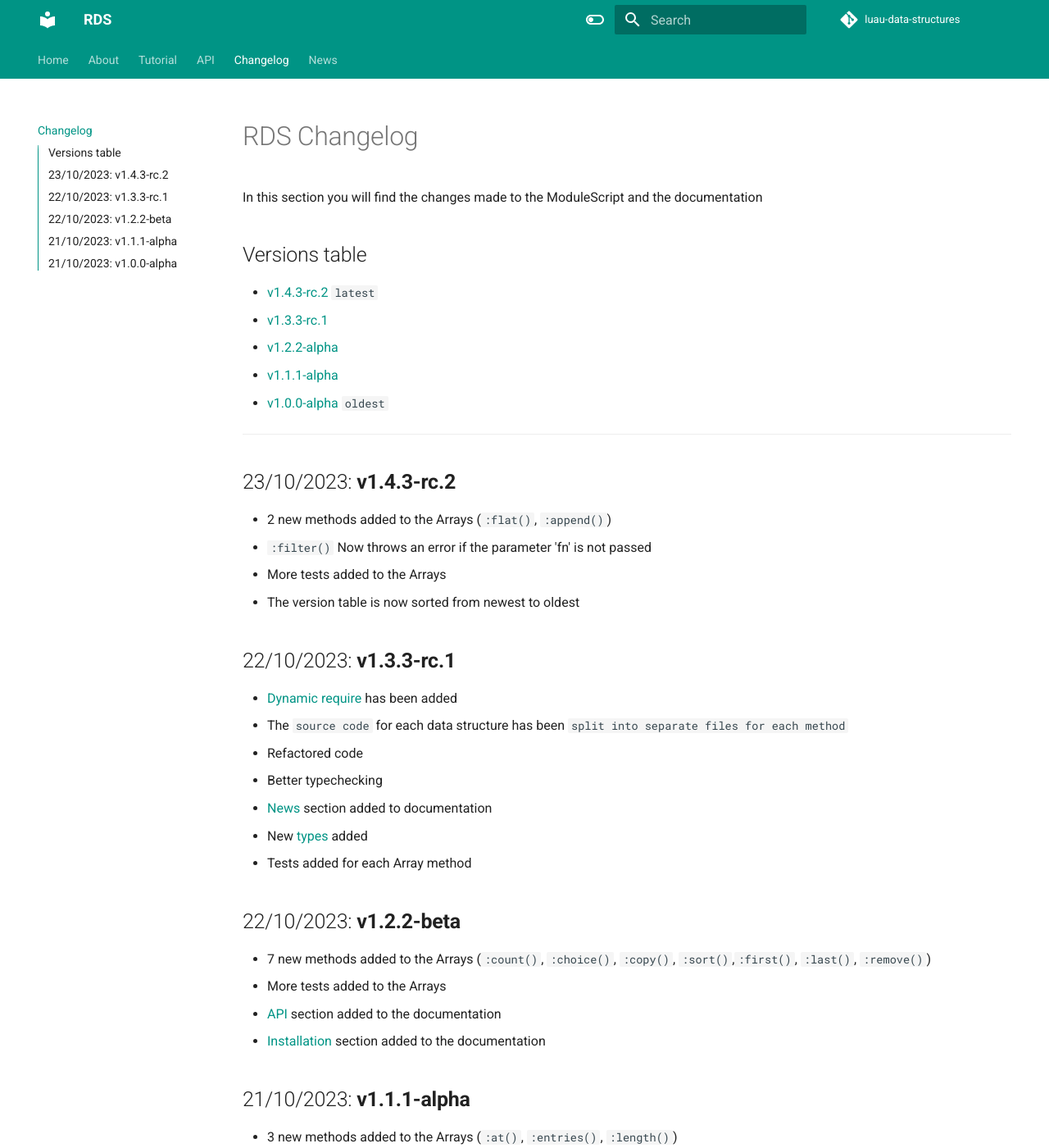
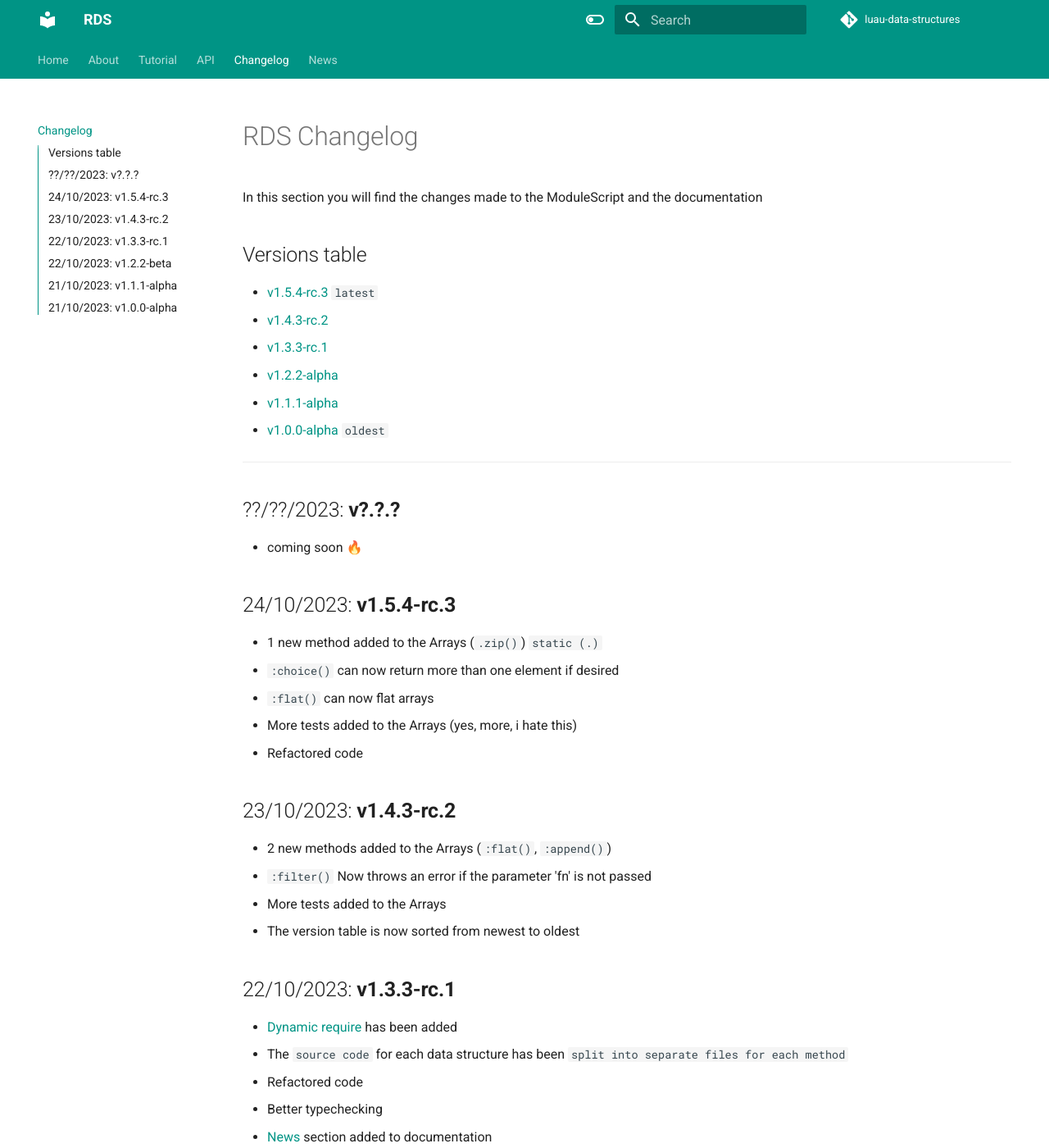
Before and after one commit to ecstatic5/luau-data-structures, an MkDocs documentation site: the page built from docs/changelog.md, in a window 1280 px wide and 1400 px high. Shown: the whole window at 82% size. Built offline with MkDocs 1.6.1 and Material for MkDocs 9.7.7, drawn with Linux system fonts in a browser that asks for light colours; comment, search, counter and statistics services are not loaded.

Commit message:
docs: New version added

```diff
--- a/docs/changelog.md
+++ b/docs/changelog.md
@@ -3,13 +3,26 @@
 In this section you will find the changes made to the ModuleScript and the documentation
 
 ## Versions table
-- [v1.4.3-rc.2](#23102023-v143-rc2) `latest`
+- [v1.5.4-rc.3](#24102023-v154-rc3) `latest`
+- [v1.4.3-rc.2](#23102023-v143-rc2)
 - [v1.3.3-rc.1](#22102023-v133-rc1)
 - [v1.2.2-alpha](#22102023-v122-beta)
 - [v1.1.1-alpha](#21102023-v111-alpha)
 - [v1.0.0-alpha](#21102023-v100-alpha) `oldest`
 
 ---
+
+## ??/??/2023: **v?.?.?**
+
+- coming soon 🔥
+
+## 24/10/2023: **v1.5.4-rc.3**
+
+- 1 new method added to the Arrays (`.zip()`) `static (.)`
+- `:choice()` can now return more than one element if desired
+- `:flat()` can now flat arrays
+- More tests added to the Arrays (yes, more, i hate this)
+- Refactored code
 
 ## 23/10/2023: **v1.4.3-rc.2**
 
```
